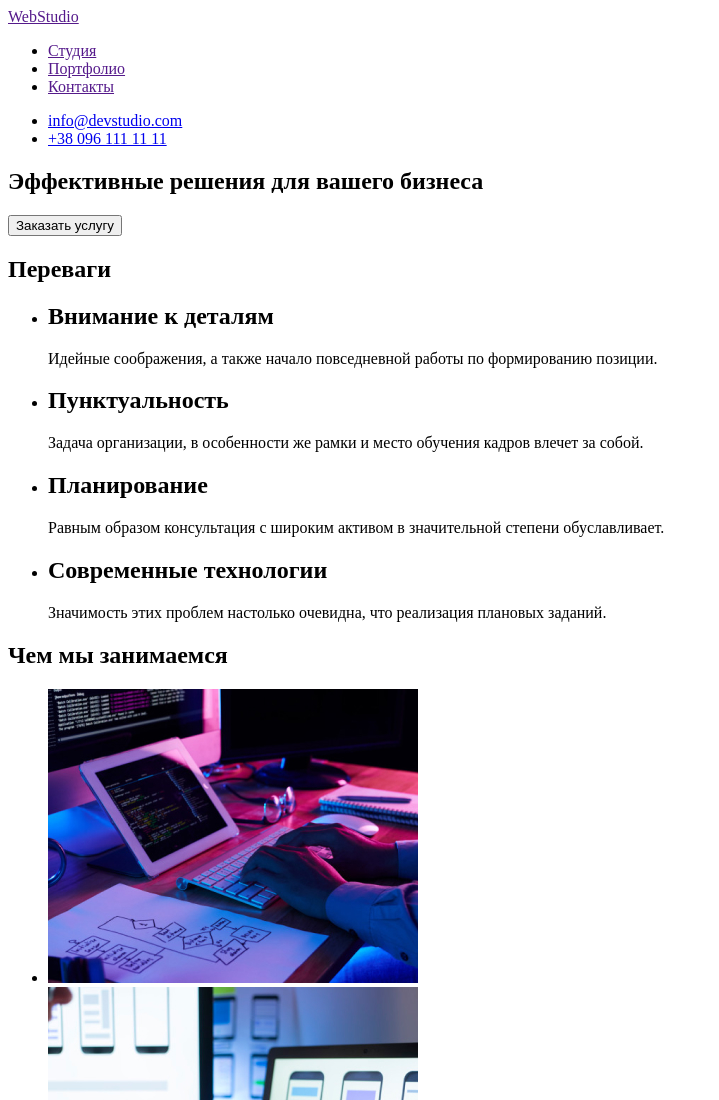
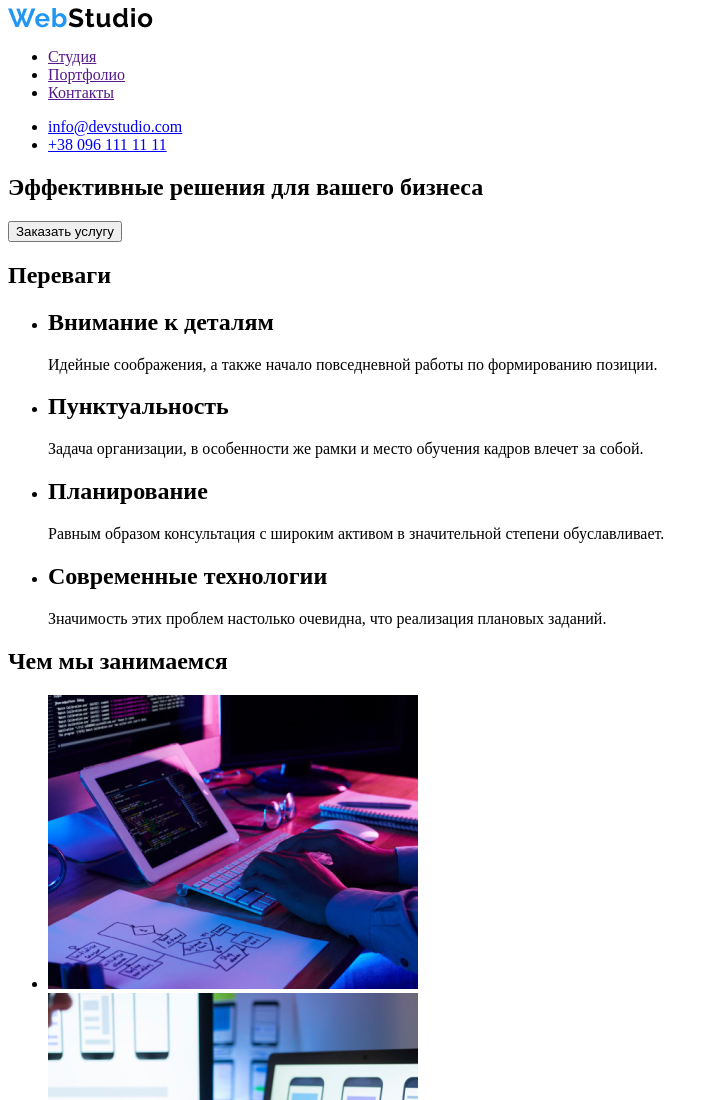
Before and after one commit to AndriyKozh/goit-markup-hw-01, a plain HTML site: page index.html in a window 1280 px wide. Shown: the top 1100 px of the page, without its empty margins (0-719 px from the left). Drawn offline with Linux system fonts and the light colour scheme.

Commit message:
вставив зображення логотипу

```diff
--- a/index.html
+++ b/index.html
@@ -12,7 +12,7 @@
 	<!--Шапка сайта-->
 	<header>
 		<nav>
-		<a href="">WebStudio</a>
+		<a href="#"><img src="/images/WebStudio (1).jpg" alt="Логотип"></a>
 		<ul>
 			<li> <a href="">Студия</a> </li>
 			<li><a href="">Портфолио</a></li>
```
Also changed, not shown: images/WebStudio (1).jpg (added).
